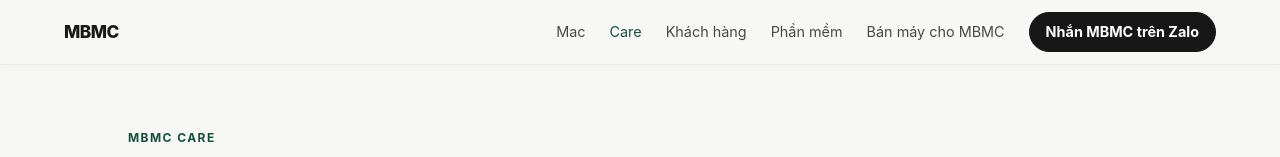
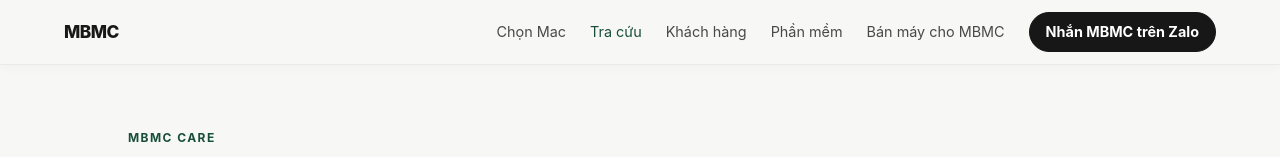
Before and after one commit to mbmcvn/muabanmacbookcu-web, a Next.js app: page /care in a window 1280 px wide. Shown: the top 157 px of the page. Built offline with nearby package versions, Linux system fonts and the light colour scheme.

Commit message:
Refine top-nav

```diff
--- a/src/components/layout/MacNavigation.tsx
+++ b/src/components/layout/MacNavigation.tsx
@@ -11,5 +11,5 @@ export function MacNavigation(props: {
   mobile?: boolean;
   onNavigate?: () => void;
 }) {
-  return <NavigationSubmenu name="mac" label="Mac" {...props} />;
+  return <NavigationSubmenu name="mac" label="Chọn Mac" {...props} />;
 }
--- a/src/components/layout/SiteHeader.tsx
+++ b/src/components/layout/SiteHeader.tsx
@@ -104,10 +104,10 @@ export function SiteHeader() {
   );
   const macLinks = [
     { href: withContactChannel("/may-dang-co", channel, shareReferralCode), label: "Mac đang có", description: "Xem những máy đang sẵn sàng bán" },
-    { href: withContactChannel("/chon-macbook", channel, shareReferralCode), label: "Chọn MacBook", description: "Để MBMC gợi ý theo nhu cầu và ngân sách" },
+    { href: withContactChannel("/chon-macbook", channel, shareReferralCode), label: "Hướng dẫn chọn MacBook", description: "Để MBMC gợi ý theo nhu cầu và ngân sách" },
   ];
   const careLinks = [
-    { href: withContactChannel("/care", channel), label: "Tra cứu Care", description: "Tra cứu hồ sơ máy, bảo hành và báo cáo kiểm tra" },
+    { href: withContactChannel("/care", channel), label: "Tra cứu máy", description: "Hồ sơ máy, bảo hành và lịch sử kiểm định" },
     { href: withContactChannel("/chinh-sach", channel), label: "Chính sách", description: "Bảo hành, MBMC Care và các chính sách liên quan" },
   ];
   const links: readonly HeaderLink[] = [
@@ -216,7 +216,7 @@ export function SiteHeader() {
         </Link>
         <nav className="desktop-navigation" aria-label="Điều hướng chính">
           <MacNavigation links={macLinks} pathname={pathname} />
-          <NavigationSubmenu name="care" label="Care" links={careLinks} pathname={pathname} />
+          <NavigationSubmenu name="care" label="Tra cứu" links={careLinks} pathname={pathname} />
           {links.map((link) => renderLink(link))}
         </nav>
         <div
@@ -254,7 +254,7 @@ export function SiteHeader() {
               aria-label="Điều hướng chính trên di động"
             >
               <MacNavigation links={macLinks} pathname={pathname} mobile onNavigate={closeMenu} />
-              <NavigationSubmenu name="care" label="Care" links={careLinks} pathname={pathname} mobile onNavigate={closeMenu} />
+              <NavigationSubmenu name="care" label="Tra cứu" links={careLinks} pathname={pathname} mobile onNavigate={closeMenu} />
               {links
                 .filter((link) => !link.contact)
                 .map((link) => renderLink(link, true))}
```
Also changed, not shown: 2 other files (tests, documents, lock files or other folders).
